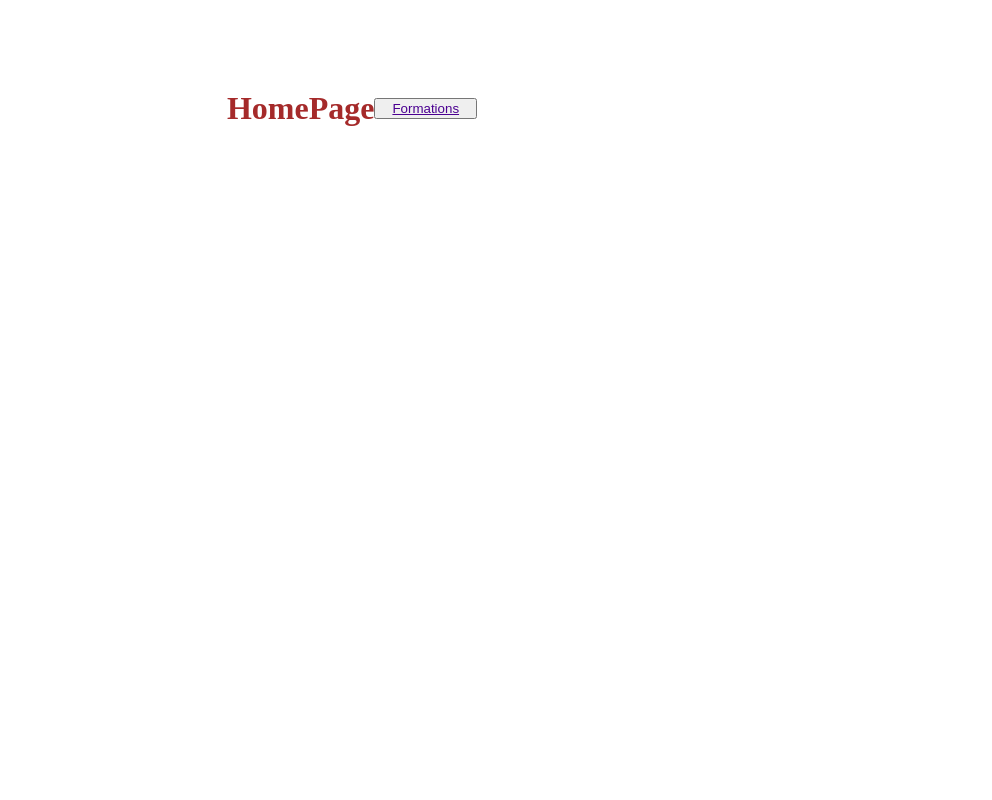
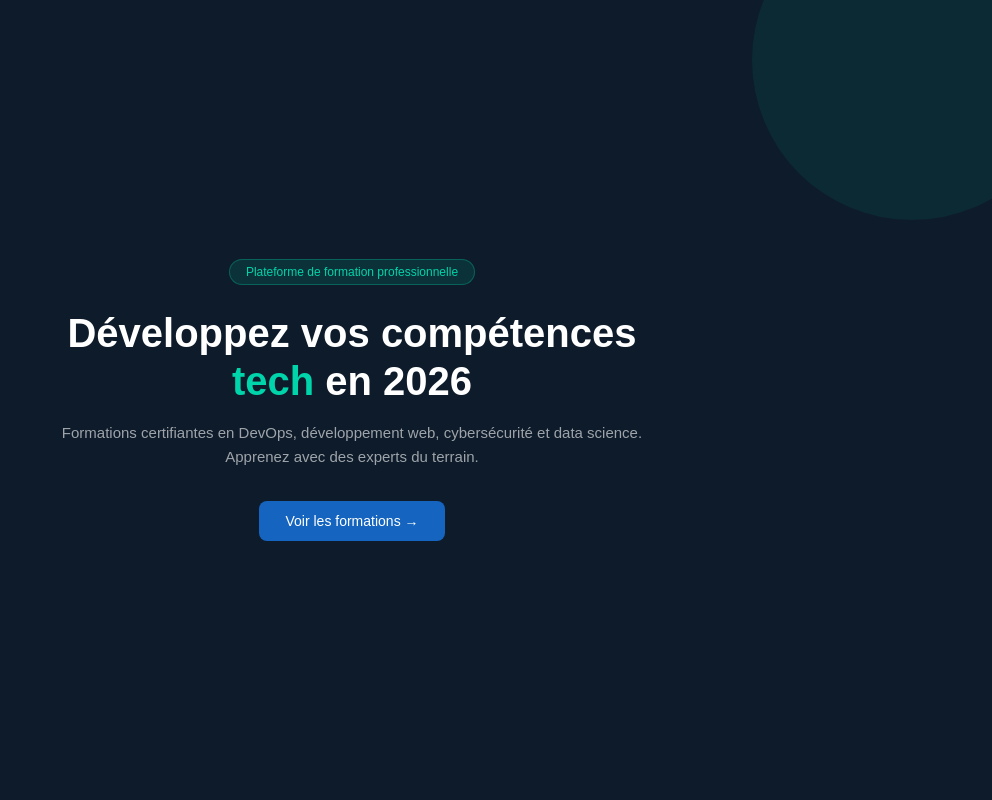
Before and after one commit to mghbali03/projet-automatisation, a Flask app: page / in a window 1280 px wide. Shown: the whole page, without its empty margins (288-1280 px from the left). Run offline with Flask 3, Linux system fonts and the light colour scheme.

Commit message:
UI - home page

```diff
--- a/app/app.py
+++ b/app/app.py
@@ -20,4 +20,4 @@ def formations_page():
     return render_template("Formations.html", formations=formations)
 
 if __name__ == "__main__":
-    app.run(host="0.0.0.0", port=3000, debug=False)
+    app.run(host="0.0.0.0", port=3002, debug=False)
--- a/app/templates/index.html
+++ b/app/templates/index.html
@@ -2,25 +2,159 @@
 <html lang="fr">
 <head>
 <meta charset="UTF-8">
+<meta name="viewport" content="width=device-width, initial-scale=1.0">
 <title>Formations DevOps</title>
+
 <style>
-        .container{
+:root {
+    --primary: #00d4aa;
+    --secondary: #1565c0;
+    --bg: #0d1b2a;
+}
+
+* {
+    margin: 0;
+    padding: 0;
+    box-sizing: border-box;
+    font-family: Arial, sans-serif;
+}
+
+body {
+    height: 100vh;
+}
+
+.hero {
+    height: 100vh;
+    background: var(--bg);
     display: flex;
     justify-content: center;
     align-items: center;
+    text-align: center;
+    position: relative;
+    overflow: hidden;
+    padding: 2rem;
+}
+
+.hero-dot {
+    position: absolute;
+    border-radius: 50%;
+    opacity: 0.08;
+}
+
+.dot1 {
+    width: 320px;
+    height: 320px;
+    top: -100px;
+    right: -80px;
+    background: var(--primary);
+}
+
+.dot2 {
+    width: 200px;
     height: 200px;
+    bottom: -60px;
+    left: -40px;
+    background: var(--secondary);
 }
-        .home{
-            color: brown;
+
+.hero-content {
+    max-width: 600px;
+    z-index: 2;
+}
+
+.hero-tag {
+    display: inline-block;
+    background: rgba(0,212,170,0.12);
+    border: 1px solid rgba(0,212,170,0.3);
+    color: var(--primary);
+    font-size: 12px;
+    padding: 5px 16px;
+    border-radius: 20px;
+    margin-bottom: 1.5rem;
+}
+
+.hero-title {
+    font-size: 40px;
+    color: #fff;
+    margin-bottom: 1rem;
+    line-height: 1.2;
+}
+
+.hero-title span {
+    color: var(--primary);
+}
+
+.hero-sub {
+    color: rgba(255,255,255,0.6);
+    font-size: 15px;
+    margin-bottom: 2rem;
+    line-height: 1.6;
+}
+
+.hero-actions {
+    display: flex;
+    justify-content: center;
+    gap: 12px;
+    flex-wrap: wrap;
+}
+
+.btn {
+    padding: 12px 26px;
+    border-radius: 8px;
+    font-size: 14px;
+    text-decoration: none;
+    display: inline-flex;
+    align-items: center;
+    gap: 6px;
+    cursor: pointer;
+    transition: 0.3s;
+}
+
+.btn-main {
+    background: var(--secondary);
+    color: #fff;
+}
+
+.btn-main:hover {
+    background: #0d47a1;
+}
+
+.btn-ghost {
+    border: 1px solid rgba(255,255,255,0.3);
+    color: #fff;
+}
+
+.btn-ghost:hover {
+    background: rgba(255,255,255,0.1);
 }
 </style>
 </head>
+
 <body>
-    <div class="container">
-        <h1 class="home">HomePage</h1>
-        <button>
-            <a href="/formations" style="padding: 10px; color: rgb(75, 0, 145);">Formations</a>
-        </button>
+
+<section class="hero">
+    <div class="hero-dot dot1"></div>
+    <div class="hero-dot dot2"></div>
+
+    <div class="hero-content">
+        <div class="hero-tag">Plateforme de formation professionnelle</div>
+
+        <h1 class="hero-title">
+            Développez vos compétences <span>tech</span> en 2026
+        </h1>
+
+        <p class="hero-sub">
+            Formations certifiantes en DevOps, développement web, cybersécurité et data science.
+            Apprenez avec des experts du terrain.
+        </p>
+
+        <div class="hero-actions">
+            <a href="/formations" class="btn btn-main">
+                Voir les formations →
+            </a>
         </div>
+    </div>
+</section>
+
 </body>
 </html>
--- a/docker-compose.yml
+++ b/docker-compose.yml
@@ -6,12 +6,12 @@ services:
     image: formation-app
     container_name: formation-web
     ports:
-      - "3000:3000"
+      - "3002:3002"
     environment:
       - FLASK_ENV=production
     restart: unless-stopped
     healthcheck:
-      test: ["CMD", "curl", "-f", "http://localhost:3000"]
+      test: ["CMD", "curl", "-f", "http://localhost:3002"]
       interval: 30s
       timeout: 10s
       retries: 3
```
Also changed, not shown: app/templates/Formations.html (+9 -3 lines), .github/workflows/deploy.yml, 1 other file. Lines whose indentation alone changed are shown as unchanged.
